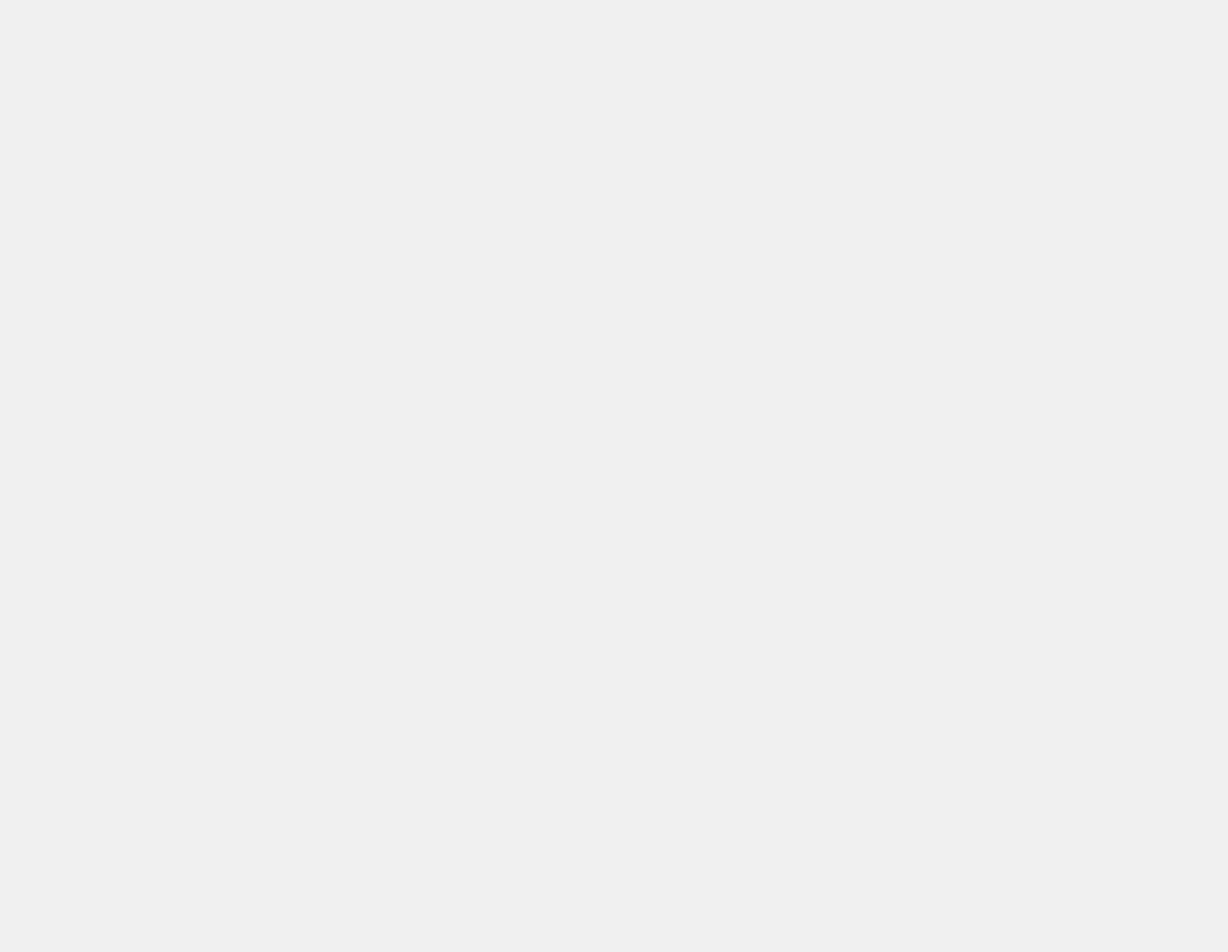
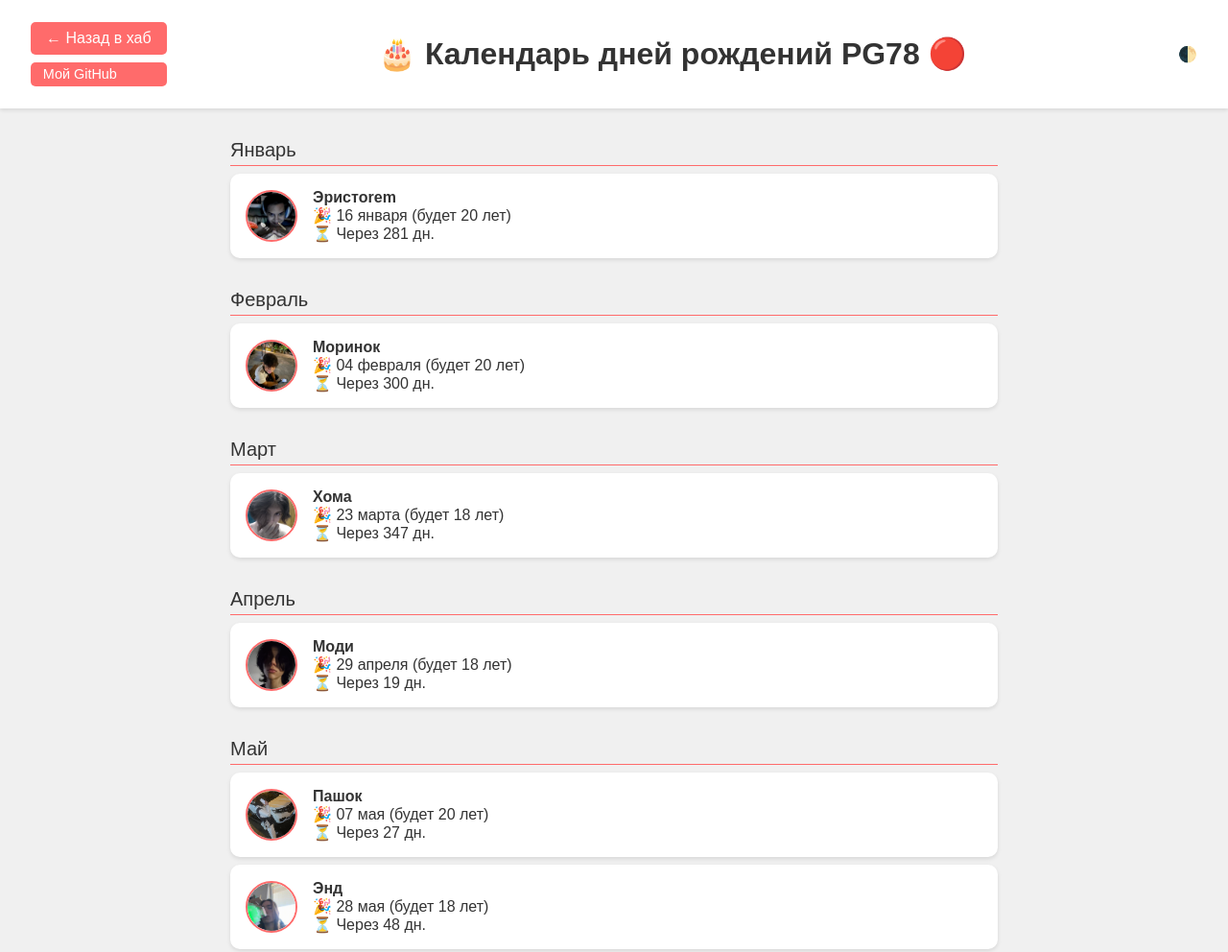
Before and after one commit to jonibak2/birthday-calendar, a plain HTML site: page index.html in a window 1280 px wide. Shown: the top 992 px of the page at 96% size. Before the commit the page ends 800 px from the top, so only its background shows below. Drawn offline with Linux system fonts and the light colour scheme.

Commit message:
Update index.html

```diff
--- a/index.html
+++ b/index.html
@@ -56,3 +56,136 @@
       max-width: 800px;
       margin: 2rem auto;
       padding: 0 1rem;
+    }
+    .month-section {
+      margin-bottom: 2rem;
+    }
+    .month-title {
+      font-size: 1.25rem;
+      margin-bottom: 0.5rem;
+      border-bottom: 1px solid var(--accent-color);
+      padding-bottom: 0.25rem;
+    }
+    .birthday-card {
+      background: var(--card-color);
+      padding: 1rem;
+      border-radius: 10px;
+      box-shadow: 0 2px 4px rgba(0, 0, 0, 0.1);
+      margin-bottom: 0.5rem;
+      display: flex;
+      gap: 1rem;
+      align-items: center;
+    }
+    .avatar {
+      width: 50px;
+      height: 50px;
+      border-radius: 50%;
+      object-fit: cover;
+      border: 2px solid var(--accent-color);
+    }
+    .theme-toggle {
+      cursor: pointer;
+    }
+  </style>
+</head>
+<body>
+  <header>
+    <div class="header-left">
+      <a href="https://jonibak2.github.io/pg78hub/" class="back-button">← Назад в хаб</a>
+      <a href="https://github.com/jonibak2" class="github-button">Мой GitHub</a>
+    </div>
+    <h1>🎂 Календарь дней рождений PG78 🔴</h1>
+    <div class="theme-toggle">🌓</div>
+  </header>
+
+  <div class="container">
+    <div class="birthdays" id="birthdays"></div>
+  </div>
+
+  <script>
+    const birthdays = [
+      { name: "Эристorem", date: "2006-01-16", avatar: "https://raw.githubusercontent.com/jonibak2/birthday-calendar/main/eristorem.png" },
+      { name: "Моринок", date: "2006-02-04", avatar: "https://raw.githubusercontent.com/jonibak2/birthday-calendar/main/morinok.png" },
+      { name: "Хома", date: "2008-03-23", avatar: "https://raw.githubusercontent.com/jonibak2/birthday-calendar/main/homa.png" },
+      { name: "Моди", date: "2007-04-29", avatar: "https://raw.githubusercontent.com/jonibak2/birthday-calendar/main/modie.png" },
+      { name: "Пашок", date: "2005-05-07", avatar: "https://raw.githubusercontent.com/jonibak2/birthday-calendar/main/pasha.png" },
+      { name: "Энд", date: "2007-05-28", avatar: "https://raw.githubusercontent.com/jonibak2/birthday-calendar/main/fayko.png" },
+      { name: "Аня", date: "2005-07-04", avatar: "https://raw.githubusercontent.com/jonibak2/birthday-calendar/main/anya.png" },
+      { name: "Стасик", date: "2007-07-22", avatar: "https://raw.githubusercontent.com/jonibak2/birthday-calendar/main/jonibak.png" },
+      { name: "Ника", date: "2007-08-18", avatar: "https://raw.githubusercontent.com/jonibak2/birthday-calendar/main/nika.png" },
+      { name: "Костя", date: "2006-09-26", avatar: "https://raw.githubusercontent.com/jonibak2/birthday-calendar/main/kostya.png" },
+      { name: "Ержан", date: "2006-10-19", avatar: "https://raw.githubusercontent.com/jonibak2/birthday-calendar/main/erzhan.png" },
+      { name: "Драгоман", date: "2008-10-26", avatar: "https://raw.githubusercontent.com/jonibak2/birthday-calendar/main/dragoman.png" },
+      { name: "Андрей", date: "2002-11-01", avatar: "https://raw.githubusercontent.com/jonibak2/birthday-calendar/main/andrew.png" },
+      { name: "Жанибек", date: "2006-11-12", avatar: "https://raw.githubusercontent.com/jonibak2/birthday-calendar/main/nicech.png" },
+    ];
+
+    const birthdaysDiv = document.getElementById('birthdays');
+    const themeToggle = document.querySelector('.theme-toggle');
+
+    function daysUntilNextBirthday(dateStr) {
+      const today = new Date();
+      const date = new Date(dateStr);
+      const month = date.getMonth();
+      const day = date.getDate();
+      const currentYear = today.getFullYear();
+      let next = new Date(currentYear, month, day);
+      if (next < today) next.setFullYear(currentYear + 1);
+      const diffTime = next - today;
+      return Math.ceil(diffTime / (1000 * 60 * 60 * 24));
+    }
+
+    function renderBirthdays() {
+      birthdaysDiv.innerHTML = '';
+      birthdays.sort((a, b) => new Date(a.date).getMonth() - new Date(b.date).getMonth() || new Date(a.date).getDate() - new Date(b.date).getDate());
+      const months = [...Array(12)].map((_, i) => new Date(0, i).toLocaleString('ru-RU', { month: 'long' }));
+      const grouped = {};
+      birthdays.forEach(b => {
+        const month = new Date(b.date).getMonth();
+        if (!grouped[month]) grouped[month] = [];
+        grouped[month].push(b);
+      });
+
+      for (let i = 0; i < 12; i++) {
+        if (grouped[i]) {
+          const section = document.createElement('div');
+          section.className = 'month-section';
+
+          const title = document.createElement('div');
+          title.className = 'month-title';
+          title.textContent = months[i].charAt(0).toUpperCase() + months[i].slice(1);
+          section.appendChild(title);
+
+          grouped[i].forEach(b => {
+            const date = new Date(b.date);
+            const now = new Date();
+            let age = now.getFullYear() - date.getFullYear();
+            const upcoming = new Date(now.getFullYear(), date.getMonth(), date.getDate());
+            if (now >= upcoming) age++;
+            const daysLeft = daysUntilNextBirthday(b.date);
+            const card = document.createElement('div');
+            card.className = 'birthday-card';
+            card.innerHTML = `
+              <img class="avatar" src="${b.avatar || 'https://via.placeholder.com/50'}" alt="avatar">
+              <div>
+                <strong>${b.name}</strong><br />
+                🎉 ${date.toLocaleDateString('ru-RU', { day: '2-digit', month: 'long' })} (будет ${age} лет)<br />
+                ⏳ Через ${daysLeft} дн.
+              </div>
+            `;
+            section.appendChild(card);
+          });
+
+          birthdaysDiv.appendChild(section);
+        }
+      }
+    }
+
+    themeToggle.addEventListener('click', () => {
+      document.body.classList.toggle('dark');
+    });
+
+    renderBirthdays();
+  </script>
+</body>
+</html>
```
